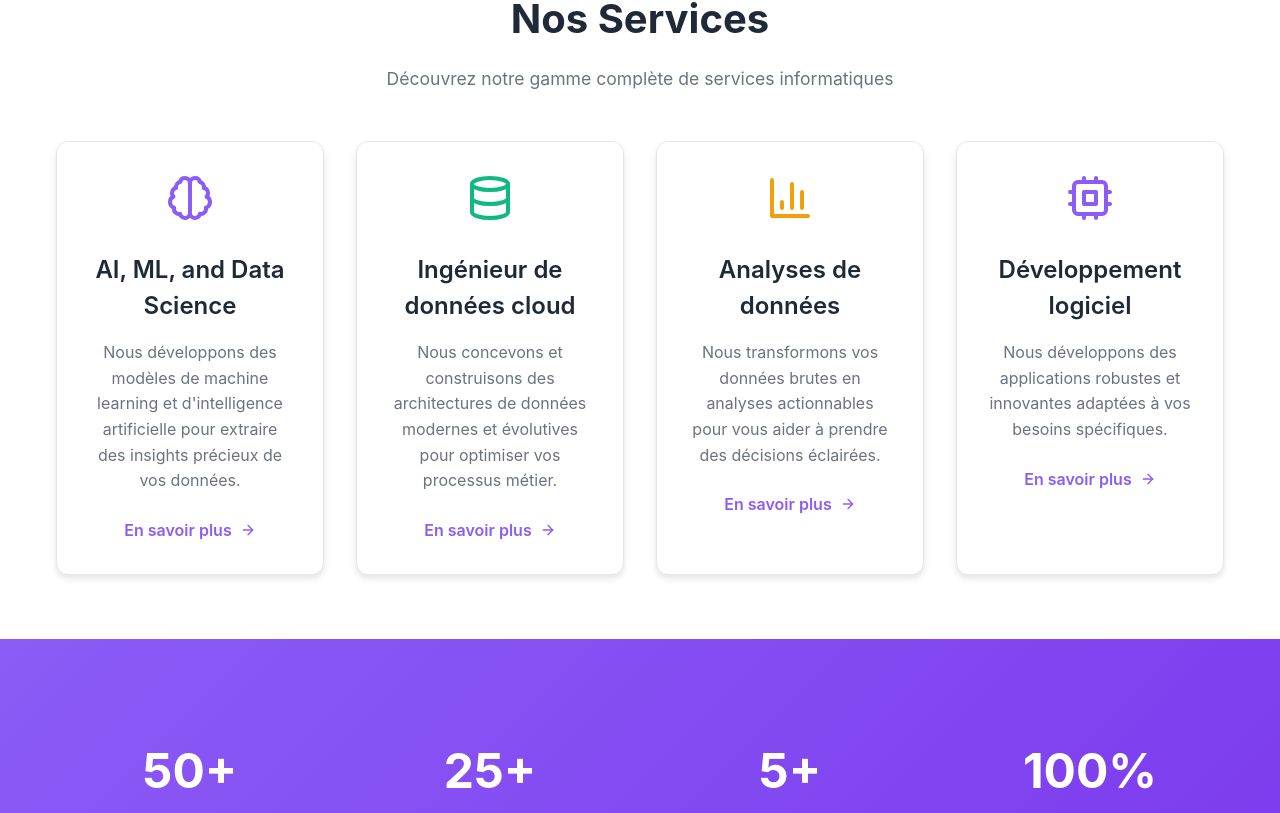
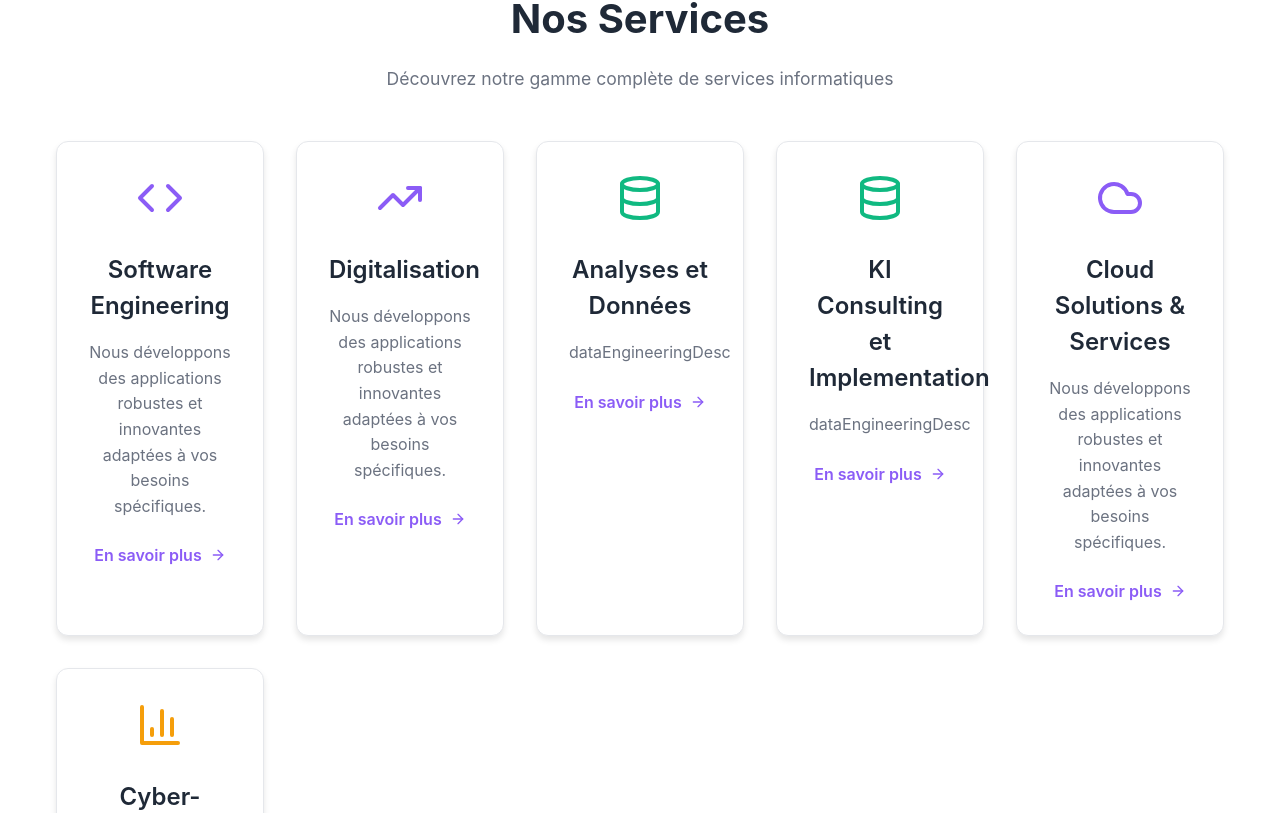
Before and after one commit to gomeskaze/afribuildigit_first, a React (Vite) app: page / in a window 1280 px wide. Shown: the part 827-1640 px from the top of the page. Built offline with nearby package versions, Linux system fonts and the light colour scheme.

Commit message:
Ajustation du menu et les services de la pages acceuil

```diff
--- a/src/components/Header.jsx
+++ b/src/components/Header.jsx
@@ -39,15 +39,12 @@ const Header = () => {
       label: t('services'),
       path: '/services',
       dropdown: [
-        { label: t('softwareEngineering'), path: '/services#software-development' },
-        { label: t('digitalTransformation'), path: '/services#digitalisation' },
-        { label: t('aiMlDataScience'), path: '/services#data-science' },
-        { label: t('cloudDataEngineering'), path: '/services#data-engineering' },
-        { label: t('dataAnalyticsServices'), path: '/services#data-analytics' },
-        { label: t('cloudServices'), path: '/services#cloud' },
-        { label: t('cybersecurity'), path: '/services#cybersecurity' },
-        { label: t('embeddedSoftwareIoT'), path: '/services#softwareIoT' },
-        { label: t('intelligentPlatformsRPA'), path: '/services#platformsRPA' }
+        { label: t('softwareDevelopment'), path: '/services#software-development' },
+        { label: t('digitale'), path: '/services#digitalisation' },
+        { label: t('consulting'), path: '/services#consulting' },
+        { label: t('cloudsolutions'), path: '/services#cloud' },
+        { label: t('dataAnalytics'), path: '/services#data-analytics' },
+        { label: t('security'), path: '/services#cybersecurity' }
       ]
     },
     {
--- a/src/contexts/LanguageContext.jsx
+++ b/src/contexts/LanguageContext.jsx
@@ -50,6 +50,12 @@ const translations = {
     successRate: 'Taux de Réussite',
 
     // Services
+    softwareDevelopment: 'Software Engineering',
+    digitale: 'Digitalisation',
+    consulting: 'KI Consulting et Implementation',
+    cloudsolutions: 'Cloud Solutions & Services',
+    dataAnalytics: 'Analyses et Données',
+    security: 'Cyber-Sécurité',
     servicesTitle: 'Nos Services',
     servicesSubtitle: 'Grâce à notre expertise technique approfondie, des outils et des méthodes modernes, nous développons des solutions avancées et sécurisées, de manière continue et efficace. Nous vous accompagnons dans la construction de votre avenir. De l\'idée à la mise en œuvre. Découvrez notre gamme complète de services informatiques spécialisés',
     whatWeOffer: 'Ce que nous offrons :',
@@ -66,6 +72,14 @@ const translations = {
     embeddedSoftwareIoT: 'Software embarquées et IoT',
     intelligentPlatformsRPA: 'Plateformes intelligentes et RPA',
     digitalTransformation: 'Transformation digitale',
+
+    // Descriptions des services
+    consultingDesc: 'Des solutions d\'IA conçues pour votre entreprise. Boostez votre efficacité et votre croissance avec AfriBuilDigit.',
+    cloudsolutionsDesc: 'Accélérez votre transition vers le cloud avec AfriBuilDigit. Bénéficiez d\'une rentabilité plus rapide.',
+    dataAnalyticsDesc: 'Libérez la puissance des données avec AfriBuilDigit. Des informations basées sur l\'IA, des plateformes modernisées et des solutions prêtes pour l\'avenir.',
+    softwareDevelopmentDesc: 'Nous développons des applications robustes et innovantes adaptées à vos besoins spécifiques.',
+    digitaleDesc: 'Nous développons des applications robustes et innovantes adaptées à vos besoins spécifiques.',
+    securityDesc: 'Nous développons des applications robustes et innovantes adaptées à vos besoins spécifiques.',
 
     // Descriptions des nouveaux services
     softwareEngineeringDesc: 'Que vous ayez besoin de valider une idée, de créer une solution sur mesure, de moderniser votre système, d\'optimiser vos processus existants ou d\'exploiter de nouvelles technologies, AfriBuilDigit est là pour vous. Nous allions une connaissance approfondie du domaine, une expertise des technologies de pointe et une attention particulière à vos besoins pour vous fournir des solutions et services technologiques performants. Outre les solutions cloud, l\'analyse de données, l\'IA, l\'IoT et la conception UX, nous proposons une large gamme de services d\'ingénierie logicielle.',
@@ -154,11 +168,6 @@ const translations = {
     financialTransformation: 'Transformation financière',
     digitalControl: 'Contrôle digital',
 
-    // Descriptions des services
-    dataScienceDesc: 'Nous développons des modèles de machine learning et d\'intelligence artificielle pour extraire des insights précieux de vos données.',
-    dataEngineeringDesc: 'Nous concevons et construisons des architectures de données modernes et évolutives pour optimiser vos processus métier.',
-    dataAnalyticsDesc: 'Nous transformons vos données brutes en analyses actionnables pour vous aider à prendre des décisions éclairées.',
-    softwareDevelopmentDesc: 'Nous développons des applications robustes et innovantes adaptées à vos besoins spécifiques.',
 
     // Features des services
     predictionModels: 'Modèles de prédiction avancés',
@@ -327,6 +336,12 @@ const translations = {
     successRate: 'Success Rate',
 
     // Services
+    softwareDevelopment: 'Software Engineering',
+    digitale: 'Digitalisation',
+    consulting: 'AI Consulting and Implementation',
+    cloudsolutions: 'Cloud Solutions & Services',
+    dataAnalytics: 'Data and Analytics',
+    security: 'Cybersecurity',
     servicesTitle: 'Our Services',
     servicesSubtitle: 'With broad technical expertise, modern tools and methods, we develop advanced and secure solutions, continuously and efficiently. We support you in building your future. From idea to implementation. Discover our complete range of specialized IT services',
     whatWeOffer: 'What we offer:',
@@ -343,6 +358,14 @@ const translations = {
     embeddedSoftwareIoT: 'Embedded Software and IoT',
     intelligentPlatformsRPA: 'Intelligent Platforms and RPA',
     digitalTransformation: 'Digital Transformation',
+
+    // service descriptions
+    consultingDesc: 'Ai solutions built for your business. Drive efficiency and growth with AfriBuilDigit.',
+    cloudsolutionsDesc: 'Accelerate your cloud journey with AfriBuilDigit. Achieve faster time-of-value.',
+    dataAnalyticsDesc: 'Unlock the power of Data with AfriBuilDigit. AI-driven insights, modernized platforms and future-ready solutions.',
+    softwareDevelopmentDesc: 'We develop robust and innovative applications tailored to your specific needs.',
+    digitaleDesc: 'Nous développons des applications robustes et innovantes adaptées à vos besoins spécifiques.',
+    securityDesc: 'Nous développons des applications robustes et innovantes adaptées à vos besoins spécifiques.',
 
     // New service descriptions
     softwareEngineeringDesc: 'Whether you need to validate an idea, create a custom solution, modernize your system, optimize your existing processes, or leverage new technologies, AfriBuilDigit is here for you. We combine deep domain knowledge, cutting-edge technology expertise, and careful attention to your needs to provide you with high-performance technological solutions and services. Beyond cloud solutions, data analytics, AI, IoT, and UX design, we offer a wide range of software engineering services.',
@@ -431,11 +454,6 @@ const translations = {
     financialTransformation: 'Financial Transformation',
     digitalControl: 'Digital Control',
 
-    // Service descriptions
-    dataScienceDesc: 'We develop machine learning and artificial intelligence models to extract valuable insights from your data.',
-    dataEngineeringDesc: 'We design and build modern, scalable data architectures to optimize your business processes.',
-    dataAnalyticsDesc: 'We transform your raw data into actionable insights to help you make informed decisions.',
-    softwareDevelopmentDesc: 'We develop robust and innovative applications tailored to your specific needs.',
 
     // Service features
     predictionModels: 'Advanced prediction models',
@@ -604,6 +622,12 @@ const translations = {
     successRate: 'Erfolgsquote',
 
     // Services
+    softwareDevelopment: 'Software Engineering',
+    digitale: 'Digitalisierung',
+    consulting: 'AI Consulting und Implementierung',
+    cloudsolutions: 'Cloud Solutions & Services',
+    dataAnalytics: 'Data und Analytics',
+    security: 'Cybersecurity',
     servicesTitle: 'Unsere Dienstleistungen',
     servicesSubtitle: 'Mit breitem Fachwissen, Tools und Methoden entwickeln wir fortschrittliche und sichere Lösungen, kontinuierlich und effizient. Wir begleiten ihre Zukunftsgestaltung. Von der Idee bis zur Umsetzung. Entdecken Sie unsere vollständige Palette spezialisierter IT-Dienstleistungen',
     whatWeOffer: 'Was wir anbieten:',
@@ -620,6 +644,14 @@ const translations = {
     embeddedSoftwareIoT: 'Eingebettete Software und IoT',
     intelligentPlatformsRPA: 'Intelligente Plattformen und RPA',
     digitalTransformation: 'Digitale Transformation',
+
+    // Beschreibungen der Dienstleistungen
+    consultingDesc: 'KI-Lösungen für Ihr Unternehmen. Steigern Sie Effizienz und Wachstum mit AfriBuilDigit.',
+    cloudsolutionsDesc: 'Beschleunigen Sie Ihre Cloud-Reise mit AfriBuilDigit. Erreichen Sie eine schnellere Wertschöpfungszeit.',
+    dataAnalyticsDesc: 'Befreihen Sie das Potenzial Ihrer Daten mit AfriBuilDigit. KI-gestützte Erkenntnisse, modernisierte Plattformen und zukunftssichere Lösungen.',
+    softwareDevelopmentDesc: 'Wir entwickeln robuste und innovative Anwendungen, die auf Ihre spezifischen Bedürfnisse zugeschnitten sind.',
+    digitaleDesc: 'Nous développons des applications robustes et innovantes adaptées à vos besoins spécifiques.',
+    securityDesc: 'Nous développons des applications robustes et innovantes adaptées à vos besoins spécifiques.',
 
     // Beschreibungen der neuen Dienstleistungen
     softwareEngineeringDesc: 'Ob Sie eine Idee validieren, eine maßgeschneiderte Lösung erstellen, Ihr System modernisieren, Ihre bestehenden Prozesse optimieren oder neue Technologien nutzen möchten - AfriBuilDigit ist für Sie da. Wir verbinden fundiertes Domänenwissen, Expertise in modernsten Technologien und besondere Aufmerksamkeit für Ihre Bedürfnisse, um Ihnen leistungsstarke technologische Lösungen und Dienstleistungen zu bieten. Neben Cloud-Lösungen, Datenanalyse, KI, IoT und UX-Design bieten wir eine breite Palette von Software-Engineering-Dienstleistungen.',
@@ -707,12 +739,6 @@ const translations = {
     cloudService: 'Cloud-Service',
     financialTransformation: 'Finanzielle Transformation',
     digitalControl: 'Digitale Kontrolle',
-
-    // Service descriptions
-    dataScienceDesc: 'Wir entwickeln Machine Learning und künstliche Intelligenz Modelle, um wertvolle Erkenntnisse aus Ihren Daten zu extrahieren.',
-    dataEngineeringDesc: 'Wir entwerfen und bauen moderne, skalierbare Datenarchitekturen, um Ihre Geschäftsprozesse zu optimieren.',
-    dataAnalyticsDesc: 'Wir transformieren Ihre Rohdaten in umsetzbare Erkenntnisse, um Ihnen bei fundierten Entscheidungen zu helfen.',
-    softwareDevelopmentDesc: 'Wir entwickeln robuste und innovative Anwendungen, die auf Ihre spezifischen Bedürfnisse zugeschnitten sind.',
 
     // Service features
     predictionModels: 'Erweiterte Vorhersagemodelle',
--- a/src/pages/Home.jsx
+++ b/src/pages/Home.jsx
@@ -14,7 +14,8 @@ import {
   Shield,
   Zap,
   Globe,
-  Brain
+  Brain,
+  Cloud
 } from 'lucide-react'
 import './Home.css'
 
@@ -23,28 +24,39 @@ const Home = () => {
 
   const services = [
     {
-      icon: Brain,
-      title: t('aiMlDataScience'),
-      description: t('dataScienceDesc'),
+      icon: Code,
+      title: t('softwareDevelopment'),
+      description: t('softwareDevelopmentDesc'),
+      color: '#8b5cf6'
+    },
+    {
+      icon: TrendingUp,
+      title: t('digitale'),
+      description: t('softwareDevelopmentDesc'),
       color: '#8b5cf6'
     },
     {
       icon: Database,
-      title: t('cloudDataEngineering'),
+      title: t('dataAnalytics'),
       description: t('dataEngineeringDesc'),
       color: '#10b981'
     },
     {
+      icon: Database,
+      title: t('consulting'),
+      description: t('dataEngineeringDesc'),
+      color: '#10b981'
+    },
+    {
+      icon: Cloud,
+      title: t('cloudsolutions'),
+      description: t('softwareDevelopmentDesc'),
+      color: '#8b5cf6'
+    }, {
       icon: BarChart3,
-      title: t('dataAnalyticsServices'),
+      title: t('security'),
       description: t('dataAnalyticsDesc'),
       color: '#f59e0b'
-    },
-    {
-      icon: Cpu,
-      title: t('softwareEngineering'),
-      description: t('softwareDevelopmentDesc'),
-      color: '#8b5cf6'
     }
   ]
 
```
